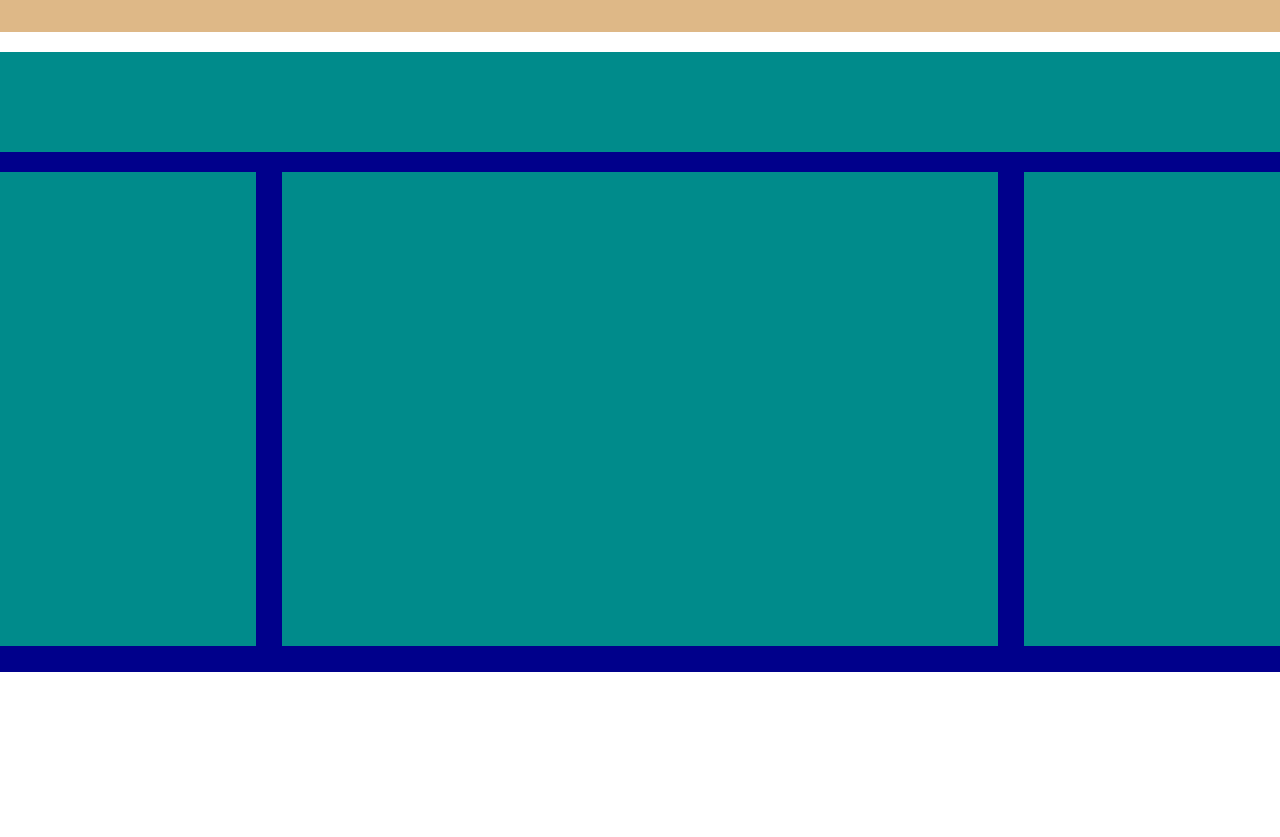
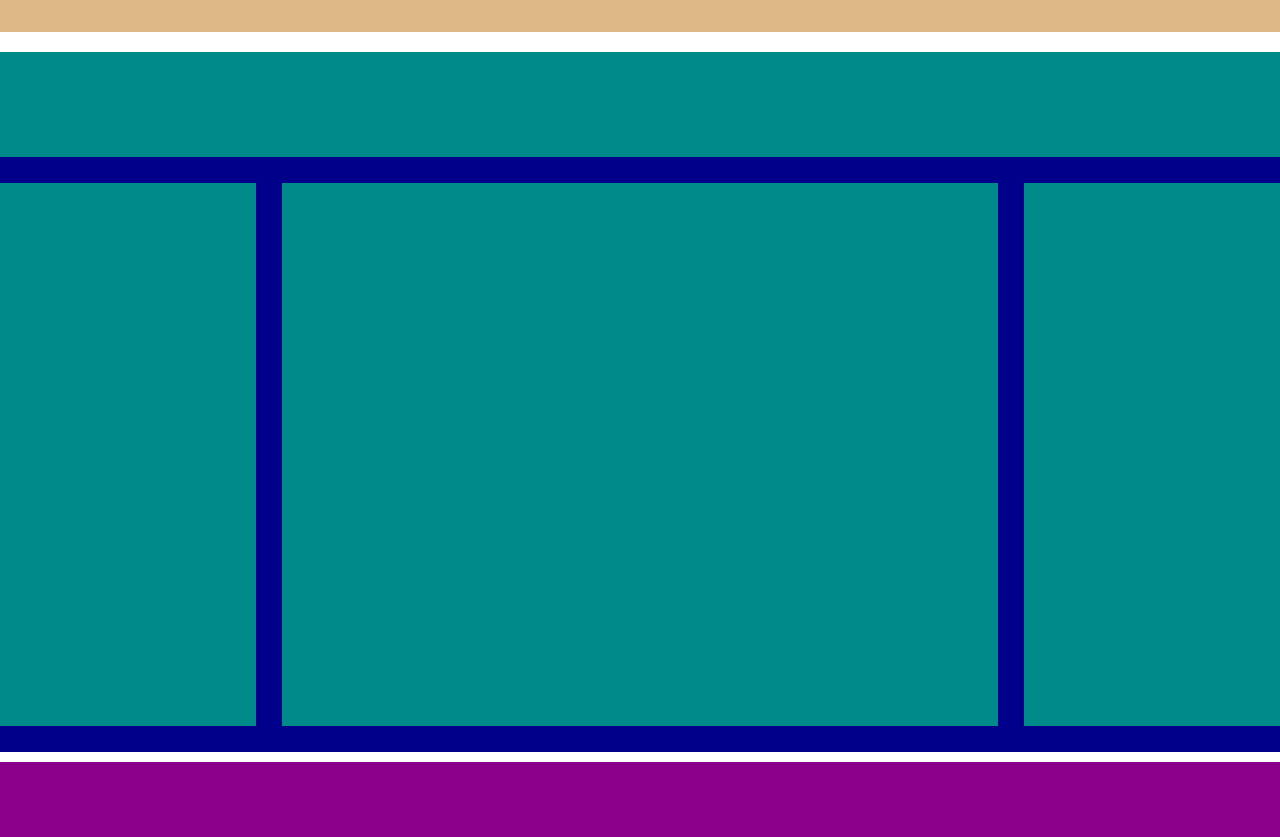
Before and after one commit to Nicholas91X/htmlcss-struttura-wp, a plain HTML site: page index.html in a window 1280 px wide. Shown: the part 438-1275 px from the top of the page. Before the commit the page ends 1110 px from the top, so only its background shows below. Drawn offline with Linux system fonts and the light colour scheme.

Commit message:
fine footer

```diff
--- a/css/style.css
+++ b/css/style.css
@@ -10,8 +10,8 @@
     margin-top: 20px;
 }
 
-.mb-20 {
-    margin-top: 20px;
+.mt-10 {
+    margin-top: 10px;
 }
 
 .clearfix::after{
@@ -39,7 +39,7 @@
 
 .top-container {
     width: 100%;
-    height: 100px;
+    height: 15%;
 }
 
 .colonna-sinistra, .colonna-destra {
@@ -56,9 +56,17 @@
 }
 
 .central-container {
-    height: 100%;
+    height: 85%;
     padding-bottom: 2%;
+    padding-top: 2%;
 }
+
+/* footer */
+.footer-container {
+    width: 100%;
+    height: 75px;
+}
+
 /* debug */
 header .debug {
     background-color: blueviolet;
@@ -73,7 +81,7 @@ main div.debug {
 }
 
 .main-container.debug {
-    height: 500px;
+    height: 700px;
 }
 
 .top-container.debug {
@@ -85,3 +93,7 @@ div .colonna-destra.debug,
 div .colonna-centrale.debug {
     background-color: darkcyan;
 }
+
+.footer-container.debug {
+    background-color: darkmagenta;
+}
--- a/index.html
+++ b/index.html
@@ -36,7 +36,7 @@
             <!-- / top container -->
 
             <!-- central-container -->
-            <div class="central-container clearfix mt-20 debug">
+            <div class="central-container clearfix debug">
 
                 <!-- colonne central container -->
 
@@ -58,6 +58,15 @@
         </div>
         <!-- / fine main container -->
     </main>
+    <!-- / main  -->
+
+    <!-- footer -->
+    <footer>
+        <div class="footer-container mt-10 debug">
+
+        </div>
+    </footer>
+    <!-- / footer -->
 
 </body>
 </html>
```
